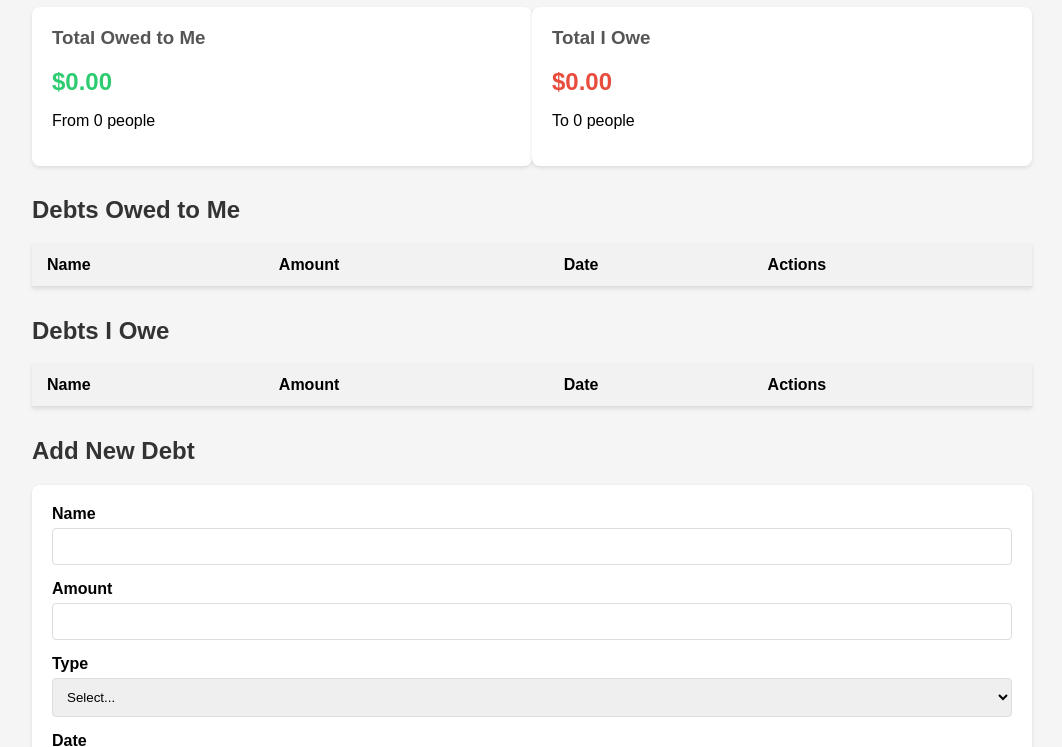
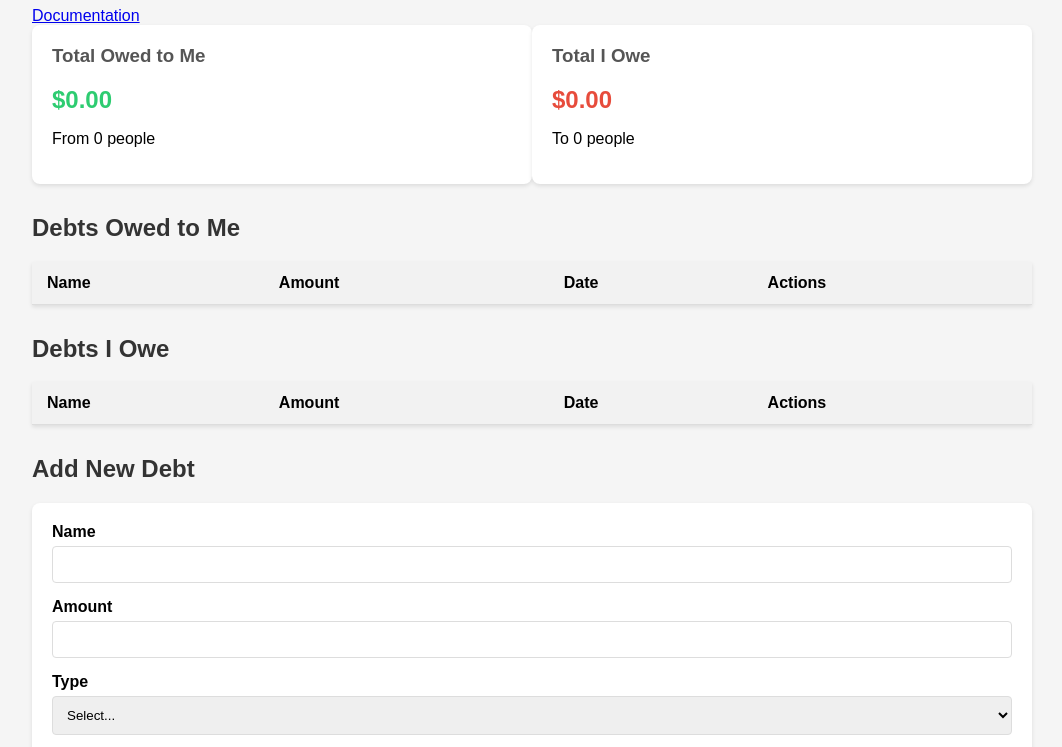
Before and after one commit to martha-moges/personal-debt-tracker, a plain HTML site: page index.html in a window 1280 px wide. Shown: the part 193-940 px from the top of the page, without its empty margins (108-1170 px from the left). Drawn offline with Linux system fonts and the light colour scheme.

Commit message:
Add link to the documentation

```diff
--- a/index.html
+++ b/index.html
@@ -14,6 +14,7 @@
         <img src="logo.png" alt="Logo" />
       </div>
       <h1>Personal Debt Tracker</h1>
+      <a href="documentation.html" class="docs-link">Documentation</a>
     </div>
 
     <!-- DASHBOARD -->
```
